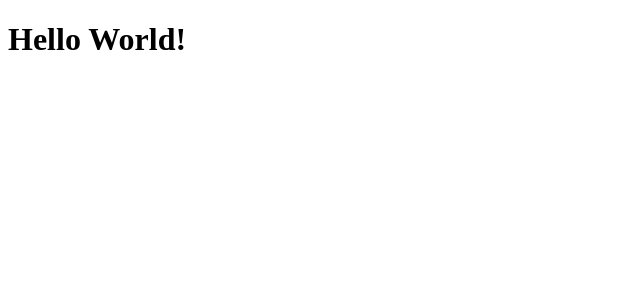
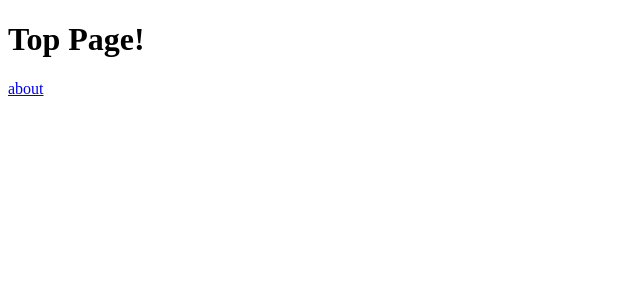
Before and after one commit to keiya01/react-high-performance-todo, a React app: page / in a window 1280 px wide. Shown: the top 300 px of the page, without its empty margins (0-640 px from the left). Built offline with nearby package versions, Linux system fonts and the light colour scheme.

Commit message:
Add component

```diff
--- /dev/null
+++ b/src/About.tsx
@@ -0,0 +1,13 @@
+import React from "react";
+import { Link } from "react-router-dom";
+
+const About = () => {
+  return (
+    <div>
+      <h1>About Page!</h1>
+      <Link to="/">top</Link>
+    </div>
+  );
+}
+
+export default About;
--- a/src/App.tsx
+++ b/src/App.tsx
@@ -1,11 +1,20 @@
-import React from "react";
+import React, { Suspense, lazy } from "react";
+import { BrowserRouter, Route, Switch } from "react-router-dom";
+
+const Top = lazy(() => import("./Top"));
+const About = lazy(() => import("./About"));
 
 const App: React.FC = () => {
   return (
-    <div>
-      <h1>Hello World!</h1>
-    </div>
-  )
+    <BrowserRouter >
+      <Suspense fallback="loading...">
+        <Switch>
+          <Route exact path="/" component={Top}/>
+          <Route path="/about" component={About}/>
+        </Switch>
+      </Suspense>
+    </BrowserRouter>
+  );
 }
 
 export default App;
--- /dev/null
+++ b/src/Top.tsx
@@ -0,0 +1,13 @@
+import React from "react";
+import { Link } from "react-router-dom";
+
+const Top: React.FC = () => {
+  return (
+    <div>
+      <h1>Top Page!</h1>
+      <Link to="/about">about</Link>
+    </div>
+  )
+}
+
+export default Top;
```
